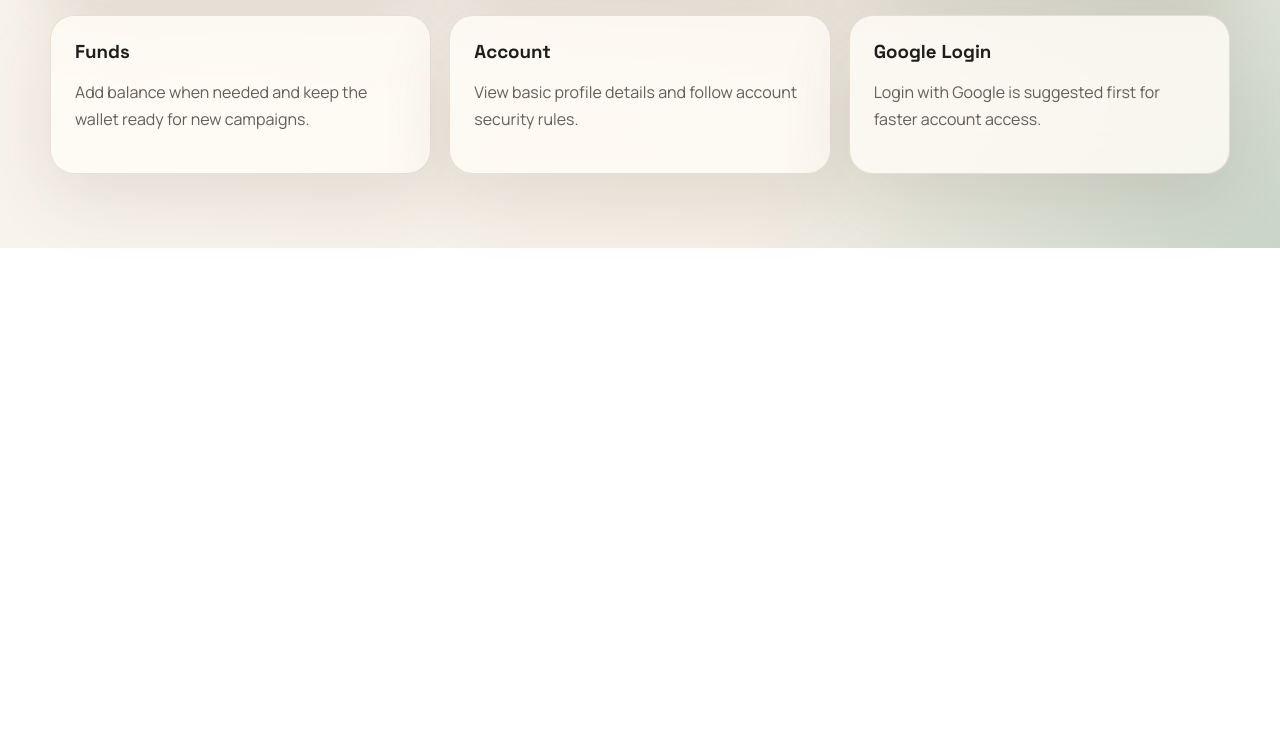
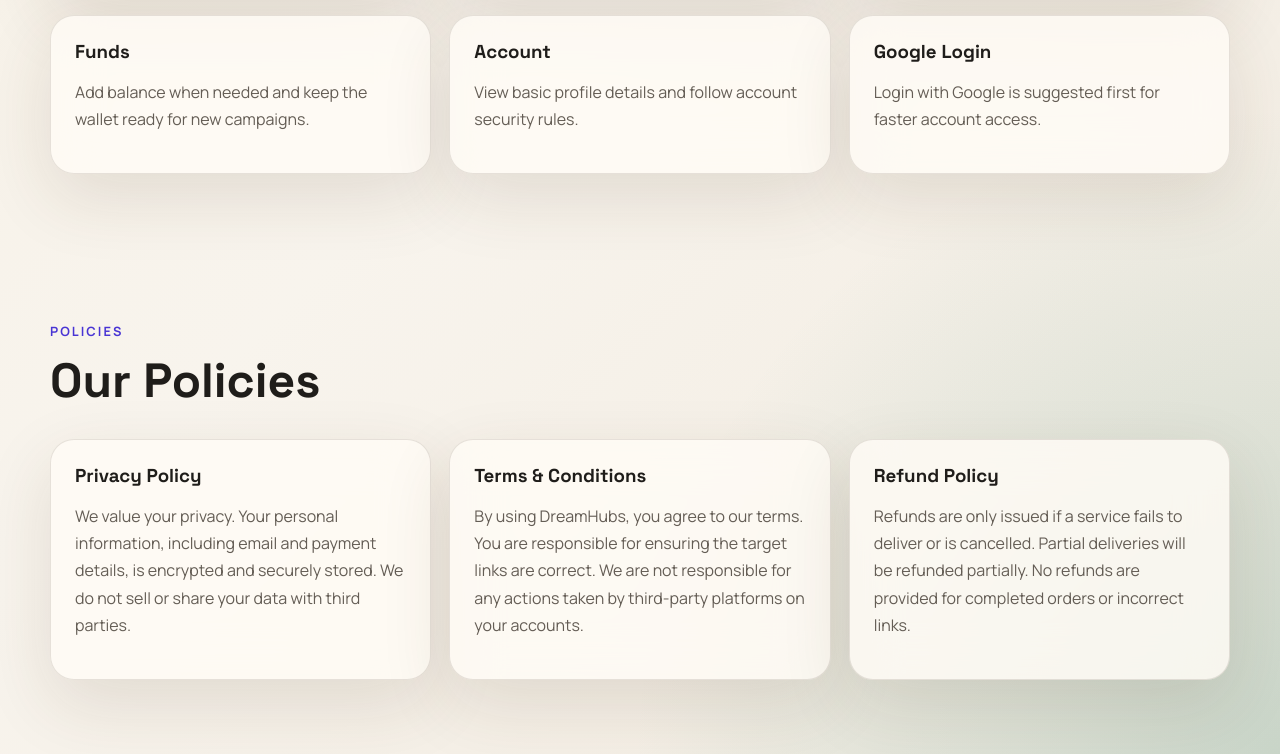
Before and after one commit to mrrawatt1920/Dreamhubs, a website: page about.html in a window 1280 px wide. Shown: the part 1175-1929 px from the top of the page. Before the commit the page ends 1423 px from the top, so only its background shows below. Drawn offline with Linux system fonts and the light colour scheme.

Commit message:
Add files via upload

```diff
--- a/about.html
+++ b/about.html
@@ -106,6 +106,26 @@
             </article>
           </div>
         </section>
+              <section class="section" id="policies">
+          <div class="section-heading">
+            <p class="eyebrow">POLICIES</p>
+            <h2>Our Policies</h2>
+          </div>
+          <div class="service-grid">
+            <article class="card">
+              <h3>Privacy Policy</h3>
+              <p>We value your privacy. Your personal information, including email and payment details, is encrypted and securely stored. We do not sell or share your data with third parties.</p>
+            </article>
+            <article class="card">
+              <h3>Terms & Conditions</h3>
+              <p>By using DreamHubs, you agree to our terms. You are responsible for ensuring the target links are correct. We are not responsible for any actions taken by third-party platforms on your accounts.</p>
+            </article>
+            <article class="card">
+              <h3>Refund Policy</h3>
+              <p>Refunds are only issued if a service fails to deliver or is cancelled. Partial deliveries will be refunded partially. No refunds are provided for completed orders or incorrect links.</p>
+            </article>
+          </div>
+        </section>
       </main>
     </div>
     <script src="assets/app.js"></script>
```
